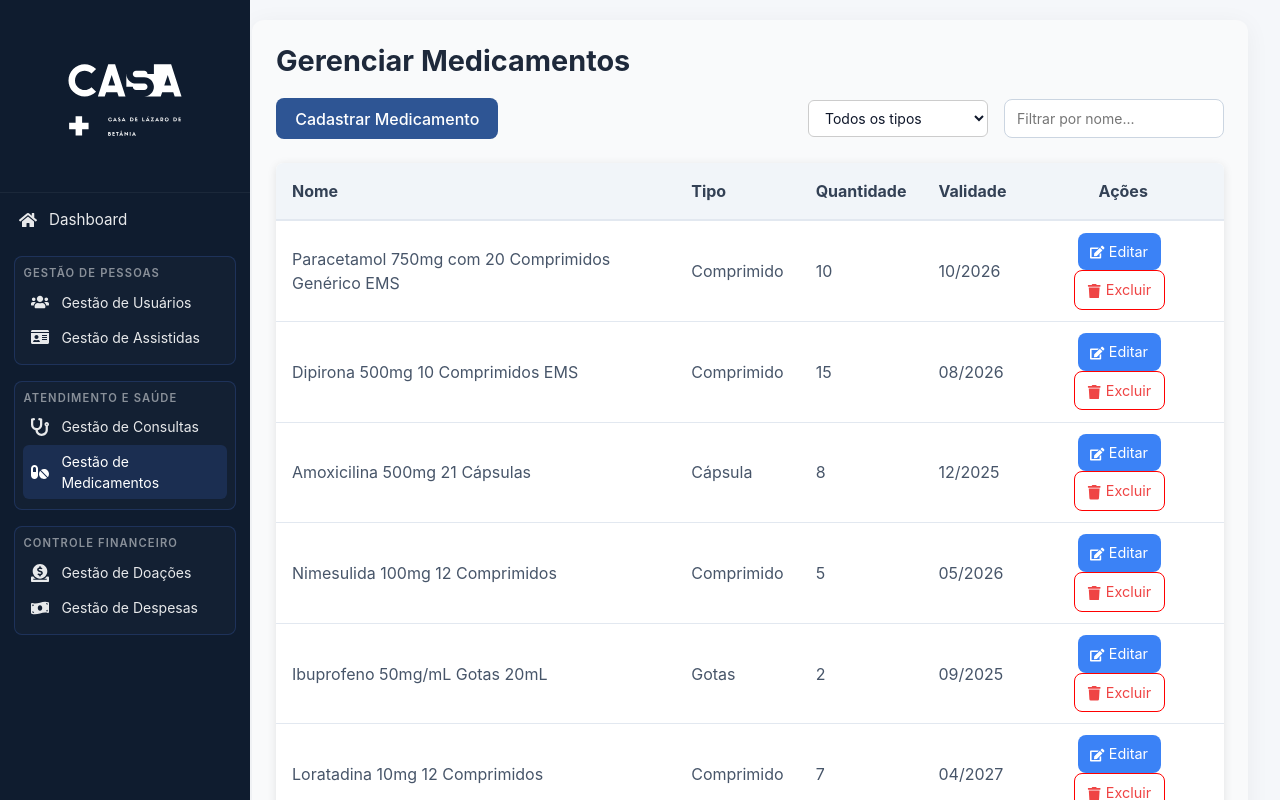
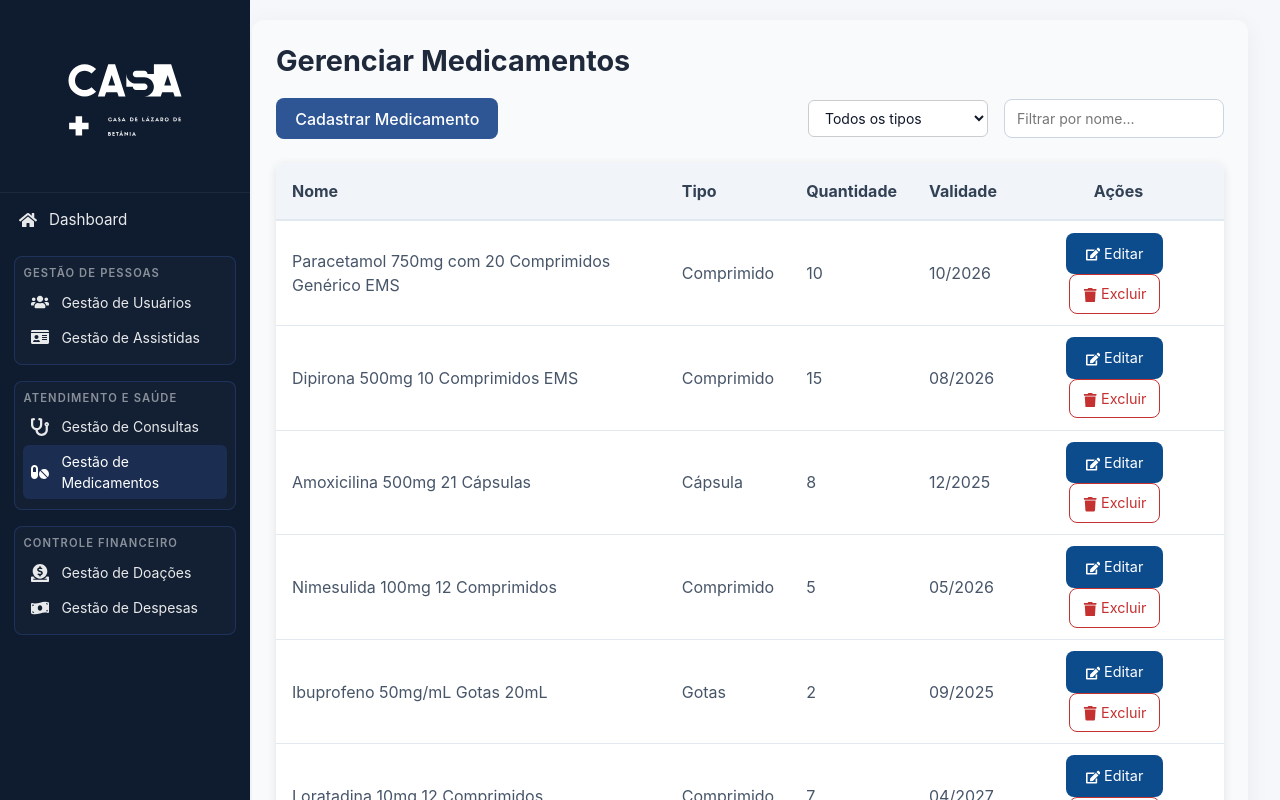
Before and after one commit to fabioaloisio/casa-mais-react, a React (Vite) app: page /medicamentos in a window 1280 px wide. Shown: the top 800 px of the page. Built offline with nearby package versions, Linux system fonts and the light colour scheme.

Commit message:
Fix:: corrige coloração de botões editar/excluir da pagina de Medicamentos

```diff
--- a/src/pages/GerenciarMedicamentos.css
+++ b/src/pages/GerenciarMedicamentos.css
@@ -125,24 +125,28 @@
 }
 
 .btn-editar {
-    background-color: #3b82f6;
-    color: white;
+    background-color: #0c4b8c !important;
+    color: white !important;
+    border: none;
+    padding: 10px 20px;
+    border-radius: 8px;
+    cursor: pointer;
 }
 
 .btn-editar:hover {
-    background-color: #2563eb;
-    transform: translateY(-2px);
+    background-color: #09386a !important;
 }
 
 .btn-excluir {
-    background-color: #fff;
-    color: #ef4444;
-    border: 1px solid red;
+    background-color: #ffffff;
+    color: #c53030;
+    border: 1px solid #c53030;
 }
 
 .btn-excluir:hover {
-    border: 1px solid rgb(173, 2, 2);
-    transform: translateY(-2px);
+    border: 1px solid #c53030(173, 2, 2);
+    background-color: #c53030;
+    color: #ffffff;
 }
 
 .nenhum-registro {
```
Also changed, not shown: src/pages/Medicamentos.jsx (deleted, +0 -11 lines), src/pages/Doacoes.css (line endings or trailing spaces).
